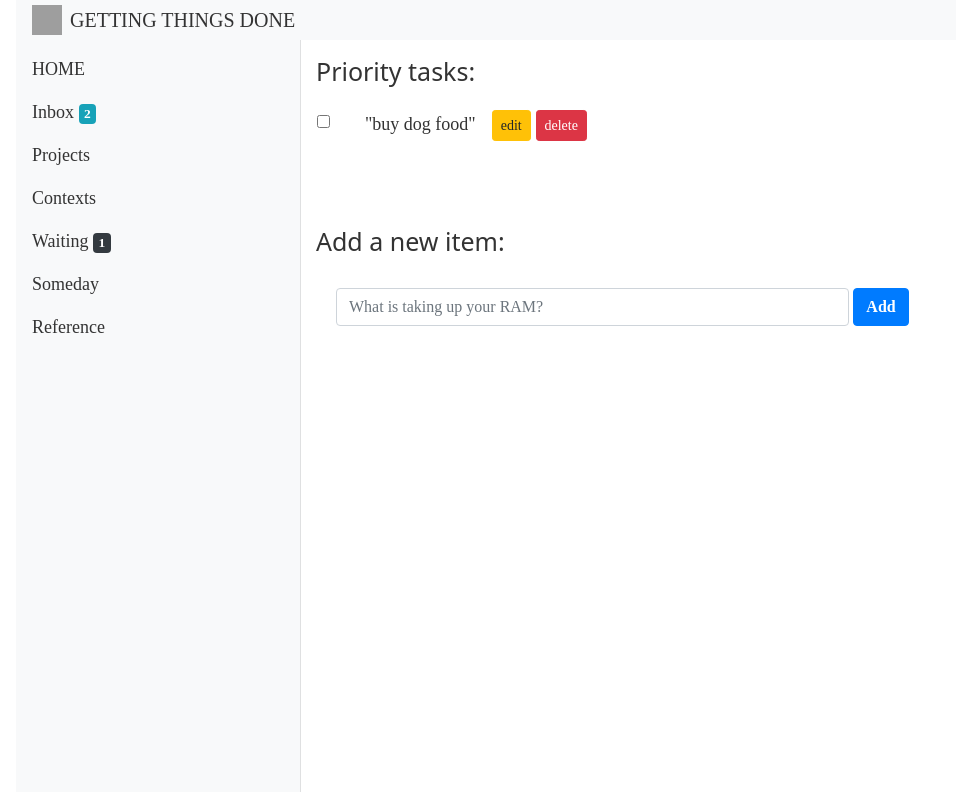
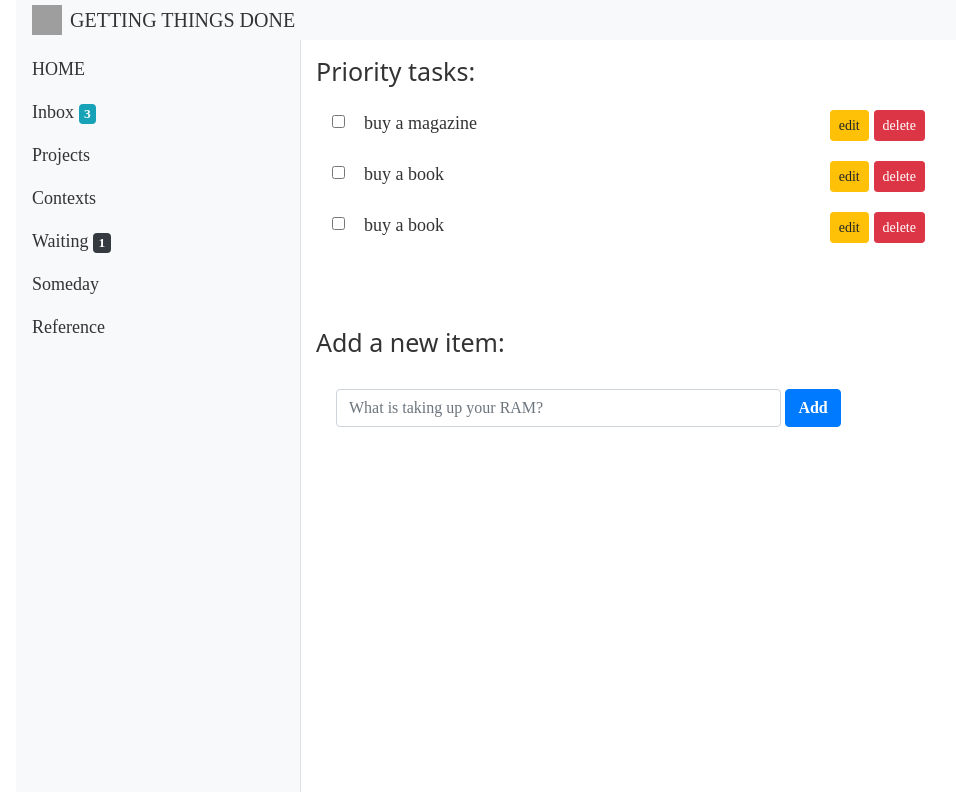
Before and after one commit to milkywaynian/todo-app-frontend, a React (Create React App) app: page / in a window 1280 px wide. Shown: the whole page, without its empty margins (54-1010 px from the left). Built offline with nearby package versions, Linux system fonts and the light colour scheme; grey boxes are pictures that could not be loaded.

Commit message:
added a new item functionality

```diff
--- a/src/App.css
+++ b/src/App.css
@@ -18,7 +18,7 @@
   }
 
   .form-check-label {
-       margin-left: 1.75rem;
+       margin-left: 0.75rem;
    }
 
   .nav-link {
--- a/src/App.js
+++ b/src/App.js
@@ -9,6 +9,7 @@ class App extends React.Component {
 state = {
   tasks: [
     {id:1, description: "buy a magazine", completed: false},
+    {id:2, description: "buy a book", completed: false},
     {id:2, description: "buy a book", completed: false}
   ]
 }
@@ -17,7 +18,7 @@ render() {
   return (
     <div className="container">
       <Header />
-      <Body taskCount={this.state.tasks.length}/>
+      <Body taskCount={this.state.tasks.length} allTasks ={this.state.tasks}/>
     </div>
   );
 }
--- a/src/components/Body.js
+++ b/src/components/Body.js
@@ -15,7 +15,7 @@ class Body extends React.Component {
             </div>
 
             <div className="col-9 middle">
-            <PriorityTasks />
+            <PriorityTasks allTasks = {this.props.allTasks}/>
             </div>
             </div>
         </div>
--- a/src/components/New Item Components/AddAnItem.js
+++ b/src/components/New Item Components/AddAnItem.js
@@ -11,7 +11,7 @@ class AddAnItem extends React.Component {
             <div className="card-body">
                 <form>
                   <div className = "row">
-                    <div className= "add-items d-flex col-sm-12 col-md-8"> <input type="text" class="form-control todo-list-input" placeholder="What is taking up your RAM?" name="new-todo"></input> </div>
+                    <div className= "add-items d-flex col-sm-12 col-md-7"> <input type="text" class="form-control todo-list-input" placeholder="What is taking up your RAM?" name="new-todo"></input> </div>
                     <div className = "row pl-1">
                     <NewItemButton />
                     </div>
--- a/src/components/Priority Tasks Components/ListItem.js
+++ b/src/components/Priority Tasks Components/ListItem.js
@@ -7,15 +7,31 @@ class ListItem extends React.Component {
     render() {
         return (
             <>
-             <input className="form-check-input" type="checkbox" id="defaultCheck1"></input>
-             <label className="form-check-label pr-3 pb-2" for="defaultCheck1">
-                <p>"buy dog food"</p>
-             </label>
-             <button type="button" className="btn btn-sm btn-warning buttonStyle">edit</button>
-             <button type="button" className="btn btn-sm btn-danger">delete</button>
+            <div className ="row">
+                <div className ="col-md-7 col-sm-12">
+                    <input className="form-check-input" type="checkbox" id="defaultCheck1"></input>
+                    <label className="form-check-label pb-2" for="defaultCheck1">
+                        <p>{this.props.itemName}</p>
+                    </label>
+                </div>
+
+                <div className ="col-md-5">
+                    <button type="button" className="btn btn-sm btn-warning buttonStyle">edit</button>
+                    <button type="button" className="btn btn-sm btn-danger">delete</button>
+                </div>
+
+            </div>
             </>
         );
     }
   }
 
+
+//   <div className = "row">
+//                     <div className= "add-items d-flex col-sm-12 col-md-8"> <input type="text" class="form-control todo-list-input" placeholder="What is taking up your RAM?" name="new-todo"></input> </div>
+//                     <div className = "row pl-1">
+//                     <NewItemButton />
+//                     </div>
+//                   </div>
+
   export default ListItem;
--- a/src/components/Priority Tasks Components/PriorityItems.js
+++ b/src/components/Priority Tasks Components/PriorityItems.js
@@ -10,11 +10,15 @@ class PriorityItems extends React.Component {
          <div>
             <div className = "priority-container pb-5 pl-3">
             <ul className="d-flex flex-column form-check todo-list">
-                <div className = "row">
                   <li>
-                    <ListItem />
+                  {
+                    this.props.allTasks.map(
+                      (taskOption) => <ListItem itemName={taskOption.description}/>
+
+                      )
+
+                    }
                   </li>
-                </div>
             </ul>
          </div>
          </div>
--- a/src/components/PriorityTasks.js
+++ b/src/components/PriorityTasks.js
@@ -12,7 +12,7 @@ class PriorityTasks extends React.Component {
         return (
         <>
             <PriorityHeader />
-            <PriorityItems />
+            <PriorityItems allTasks = {this.props.allTasks}/>
             <AddANewItemHeader />
             <AddAnItem />
          </>
```
